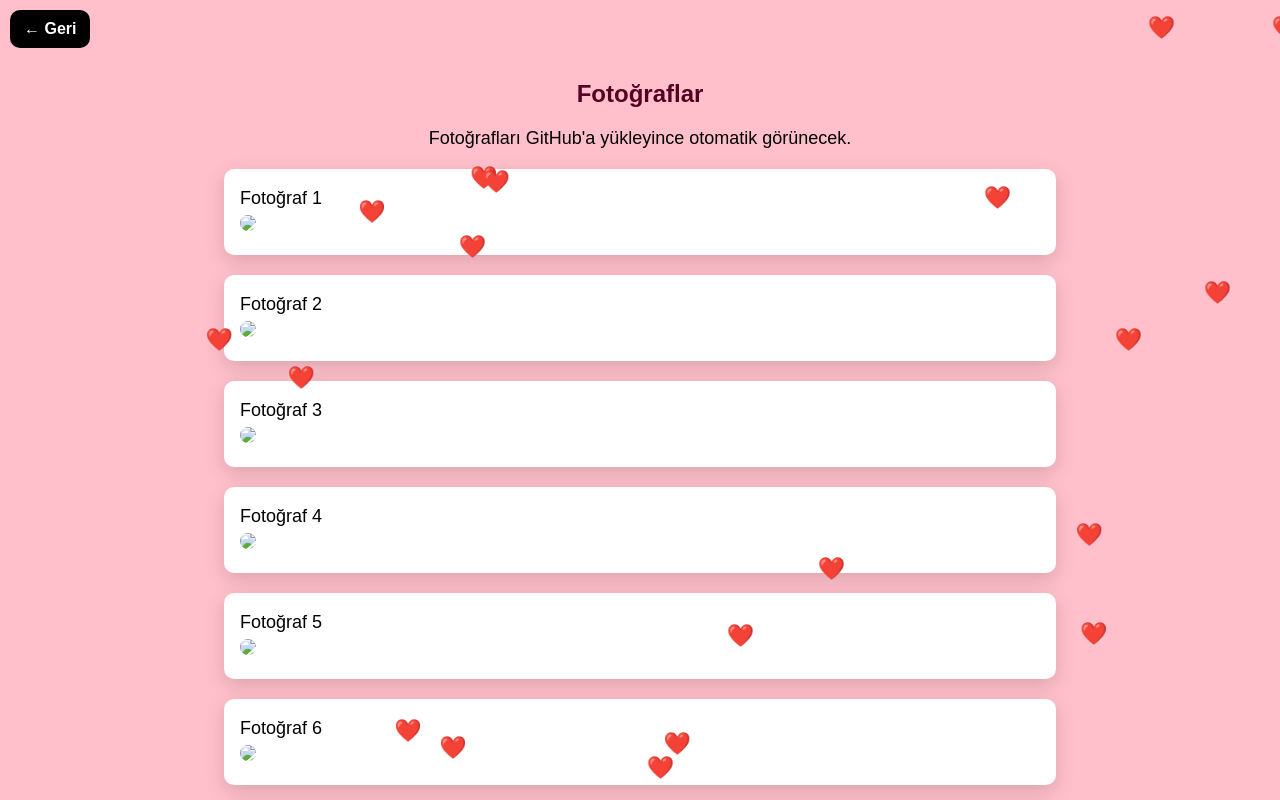
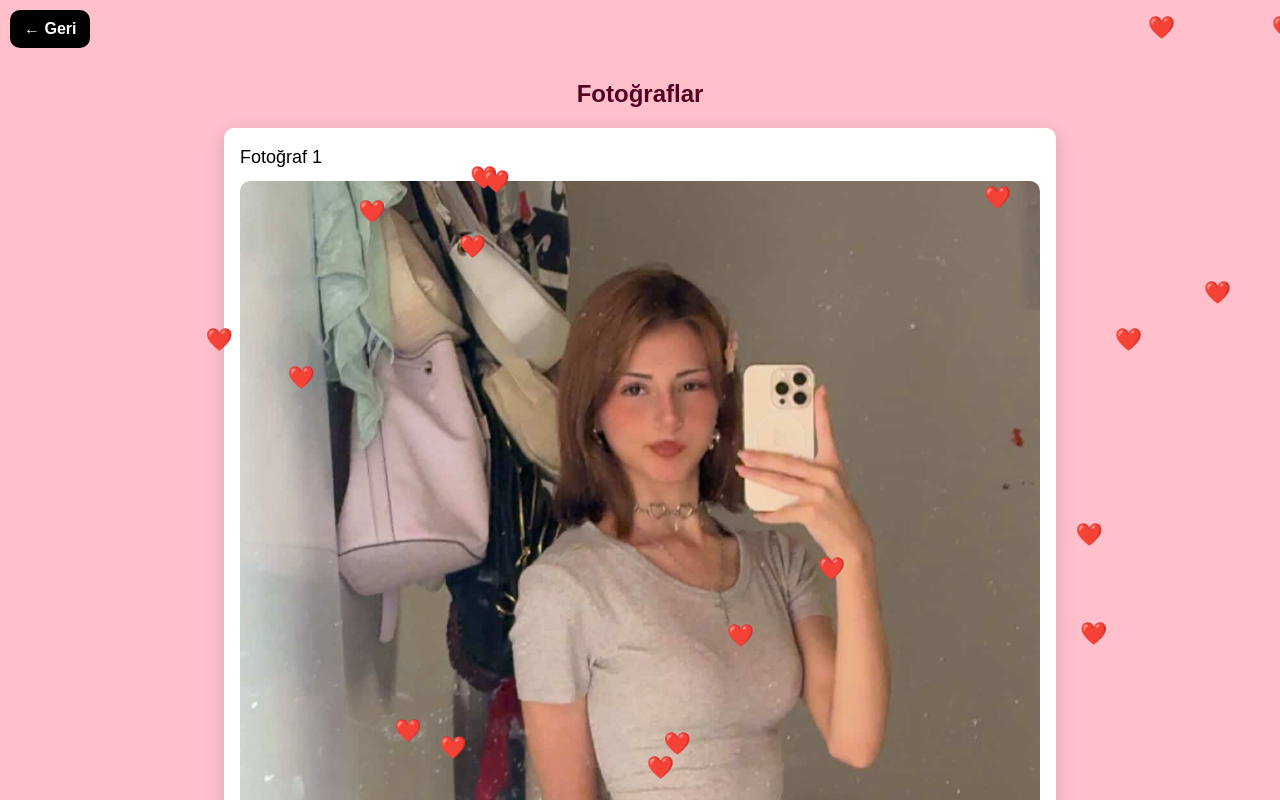
Before and after one commit to sametacar265-wq/Eda-, a plain HTML site: page index.html in a window 1280 px wide. Both pictures are taken after a click on the link "📸 Fotoğraflar". Drawn offline with Linux system fonts and the light colour scheme.

Commit message:
Refactor index.html and update photo sections

```diff
--- a/index.html
+++ b/index.html
@@ -6,7 +6,6 @@
 <title>Eda Sitesi</title>
 
 <style>
-/* GENEL AYARLAR */
 body,html{
   margin:0;
   padding:0;
@@ -24,12 +23,11 @@ body,html{
   box-sizing:border-box;
 }
 
-/* ANA SAYFA */
 #home{
   display:flex;
   flex-direction:column;
   align-items:center;
-  justify-content:center;   /* TAM ORTALAMA */
+  justify-content:center;
   text-align:center;
   background: repeating-linear-gradient(
       90deg,
@@ -37,10 +35,7 @@ body,html{
       #fff 12px, #fff 24px
   );
   color:white;
-  height:100vh;             /* tam ekran */
-  padding:0;                /* üst boşluğu kaldır */
-  box-sizing:border-box;
-
+  height:100vh;
 }
 
 #home h1{
@@ -62,14 +57,12 @@ body,html{
   display:block;
 }
 
-/* ALT SAYFALAR */
 .subpage{
   background:pink;
   padding-top:60px;
   position:relative;
 }
 
-/* GERİ BUTONU */
 .back{
   position:fixed;
   top:10px;
@@ -83,7 +76,6 @@ body,html{
   z-index:999;
 }
 
-/* DÜŞEN KALPLER */
 .heart{
   position:fixed;
   top:-20px;
@@ -96,7 +88,6 @@ body,html{
   to   { transform:translateY(120vh) }
 }
 
-/* ŞİİRLER VE SÖZLER STİL */
 .box{
   background:white;
   padding:16px;
@@ -107,12 +98,16 @@ body,html{
   font-size:18px;
   line-height:1.5;
 }
+.box img{
+  width:100%;
+  border-radius:10px;
+  margin-top:10px;
+}
 </style>
 
 </head>
 <body>
 
-<!-- ANA SAYFA -->
 <div class="page" id="home">
   <h1>Hoş geldin edammm ❤️</h1>
 
@@ -121,27 +116,23 @@ body,html{
   <a class="menu-btn" onclick="go('quotes')">💬 Sözler</a>
 </div>
 
-<!-- FOTOĞRAFLAR SAYFASI -->
+<!-- FOTOĞRAFLAR -->
 <div class="page subpage" id="photos">
   <a class="back" onclick="go('home')">← Geri</a>
   <h2 style="text-align:center;color:#550022;">Fotoğraflar</h2>
 
-  <div style="text-align:center;font-size:18px;margin-top:10px;">
-    Fotoğrafları GitHub'a yükleyince otomatik görünecek.
-  </div>
-
-  <div class="box">Fotoğraf 1 <br><img src="photo1.jpg" style="width:100%;border-radius:10px;"></div>
-  <div class="box">Fotoğraf 2 <br><img src="photo2.jpg" style="width:100%;border-radius:10px;"></div>
-  <div class="box">Fotoğraf 3 <br><img src="photo3.jpg" style="width:100%;border-radius:10px;"></div>
-  <div class="box">Fotoğraf 4 <br><img src="photo4.jpg" style="width:100%;border-radius:10px;"></div>
-  <div class="box">Fotoğraf 5 <br><img src="photo5.jpg" style="width:100%;border-radius:10px;"></div>
-  <div class="box">Fotoğraf 6 <br><img src="photo6.jpg" style="width:100%;border-radius:10px;"></div>
-  <div class="box">Fotoğraf 7 <br><img src="photo7.jpg" style="width:100%;border-radius:10px;"></div>
-  <div class="box">Fotoğraf 8 <br><img src="photo8.jpg" style="width:100%;border-radius:10px;"></div>
+  <div class="box">Fotoğraf 1 <br><img src="1902C2DB-4D2A-415C-BCB0-86FB5A959F54.jpeg"></div>
+  <div class="box">Fotoğraf 2 <br><img src="33294C29-5A44-48FE-B55A-FBDAB4995119.jpeg"></div>
+  <div class="box">Fotoğraf 3 <br><img src="41C9D592-EAF9-4D17-8897-147F19E2531F.jpeg"></div>
+  <div class="box">Fotoğraf 4 <br><img src="7D747A47-DD4F-420D-80AF-A57C9619D116.jpeg"></div>
+  <div class="box">Fotoğraf 5 <br><img src="7DAAEC08-9ADD-4307-93CE-20B347F6C87B.jpeg"></div>
+  <div class="box">Fotoğraf 6 <br><img src="AC9EEFED-AC6C-4F18-83BB-F4C577FFBAD0.jpeg"></div>
+  <div class="box">Fotoğraf 7 <br><img src="IMG_0885.jpeg"></div>
+  <div class="box">Fotoğraf 8 <br><img src="IMG_0146.jpeg"></div>
 
 </div>
 
-<!-- ŞİİRLER SAYFASI -->
+<!-- ŞİİRLER -->
 <div class="page subpage" id="poems">
   <a class="back" onclick="go('home')">← Geri</a>
   <h2 style="text-align:center;color:#550022;">Şiirler</h2>
@@ -177,7 +168,7 @@ Aşka inanma sebebimsin.
   </div>
 </div>
 
-<!-- SÖZLER SAYFASI -->
+<!-- SÖZLER -->
 <div class="page subpage" id="quotes">
   <a class="back" onclick="go('home')">← Geri</a>
   <h2 style="text-align:center;color:#550022;">Sözler</h2>
@@ -190,16 +181,13 @@ Aşka inanma sebebimsin.
 </div>
 
 <script>
-// Sayfa geçişi
 function go(id){
   document.querySelectorAll('.page').forEach(p=>p.style.display='none');
   document.getElementById(id).style.display='block';
 }
 
-// İlk açılışta ana sayfa
 go('home');
 
-// DÜŞEN KALPLER
 function heart(){
   const h=document.createElement('div');
   h.className='heart';
```
